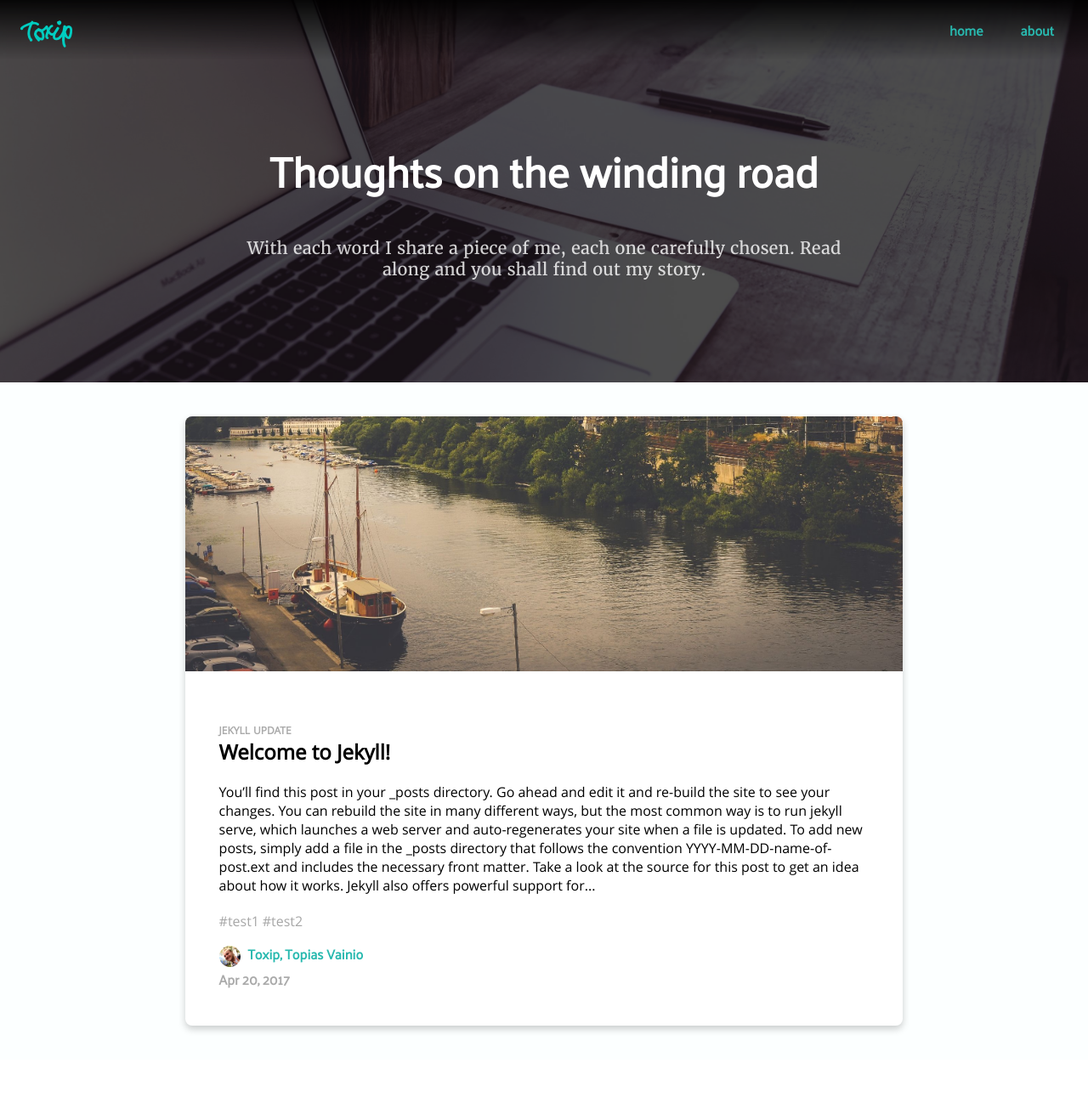
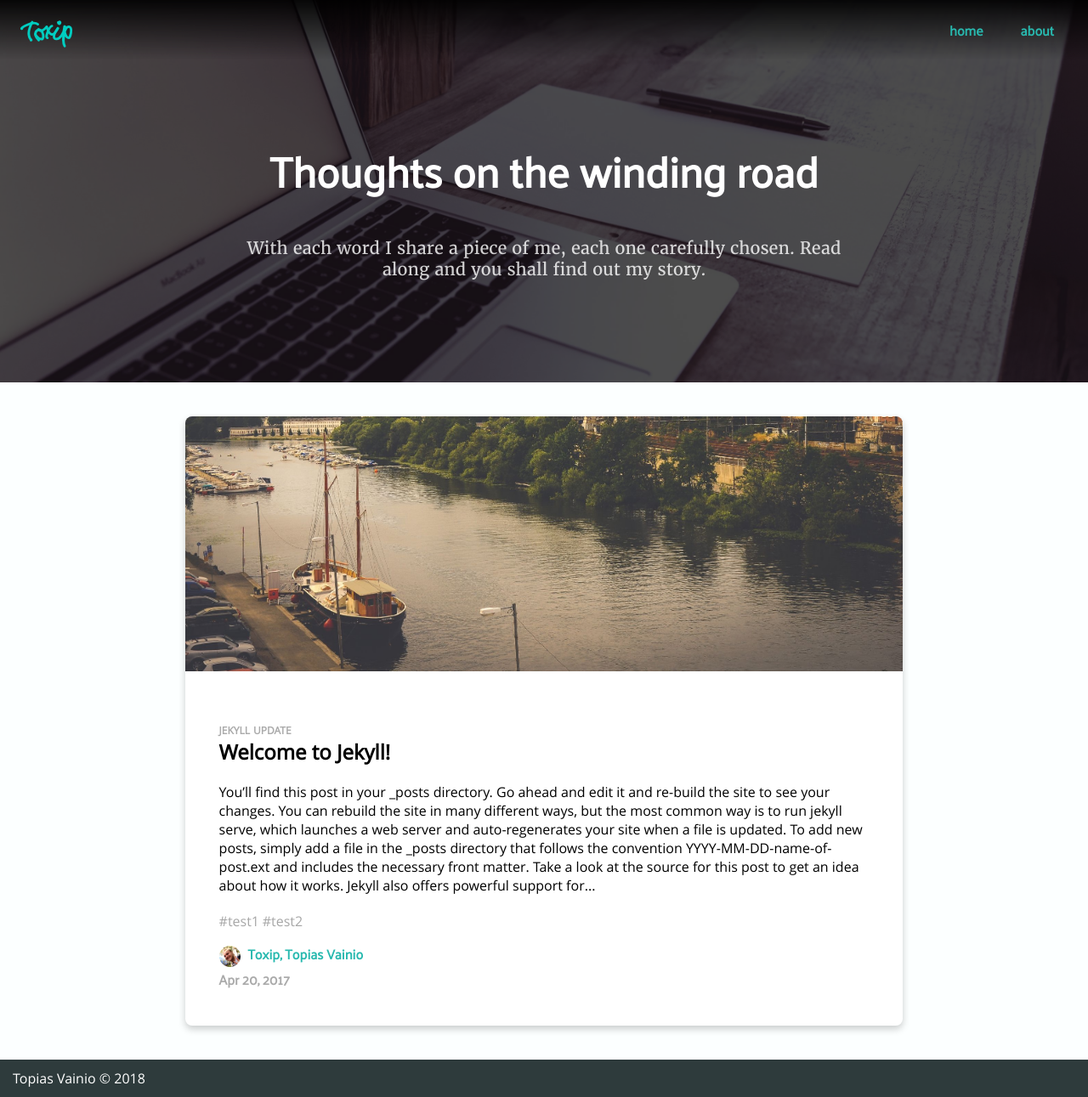
Before and after one commit to topiasv/toxip.net, a Jekyll site: the page built from index.html, in a window 1280 px wide and 1291 px high. Shown: the whole window at 85% size. Built offline with Jekyll 4.4.1, drawn with Linux system fonts in a browser that asks for light colours; nearby versions of some CDN libraries.

Commit message:
Add footer with social media links

```diff
--- /dev/null
+++ b/_includes/footer.html
@@ -0,0 +1,6 @@
+<div class="footer">
+  <div class="copyright-container">
+    <span class="copyright-notice">Topias Vainio &copy 2018</span>
+  </div>
+  {% include social.html %}
+</div>
--- a/_includes/nav.html
+++ b/_includes/nav.html
@@ -1,6 +1,6 @@
 
 <div id="navbar">
-  <a class="site-logo" href="/">
+  <a class="site-logo svg-link" href="/">
     <img class="svg" src="/img/signature.svg" alt="Toxip">
   </a>
   <div id="menu-toggle" onclick=toggleMenu()>
--- /dev/null
+++ b/_includes/social.html
@@ -0,0 +1,9 @@
+<div class="social">
+  {% for service in site.social.services %}
+  <ul>
+    <li><a class="svg-link" href="{{service.href}}" rel="me">
+      <img class="svg" src="/img/icons/{{service.service}}.svg"/>
+    </a></li>
+  </ul>
+  {% endfor %}
+</div>
--- a/_layouts/toxip.html
+++ b/_layouts/toxip.html
@@ -7,4 +7,5 @@
       {{content}}
     </div>
   </body>
+  {% include footer.html %}
 </html>
--- a/css/main.css
+++ b/css/main.css
@@ -52,21 +52,53 @@
 }
 
 .site-logo .svg {
-  filter: invert(1);
   height: 40px;
   transition: .3s;
 }
 
-html:not(.can-touch) .site-logo:hover .svg,
-.site-logo:active .svg {
+.svg-link .svg {
+  filter: invert(1);
+}
+
+html:not(.can-touch) .svg-link:hover .svg,
+.svg-link:active .svg {
   filter: invert(.5) sepia(1) saturate(5) hue-rotate(130deg);
 }
 
+/* Social */
+
+.social {
+  display: flex;
+  padding: 0 0 0 0;
+  transition: .3s;
+  justify-content: center;
+}
+
+.social ul {
+  display: flex;
+  margin: 0;
+  padding-left: 0;
+}
+
+.social a {
+  display: flex;
+  padding: 10px;
+  transition: .3s;
+}
+
+.social li {
+  display: inline-block;
+}
+
+html:not(.can-touch) #nav a:hover {
+  background-color: #28b9af;
+  color: white;
+}
 
 /* Navbar */
 
 #nav-container {
-  display: block;
+  display: flex;
   float: right;
   padding-right: 20px;
   transition: .3s;
@@ -102,8 +134,6 @@
   color: white;
 }
 
-
-
 /* nav bar scroll effect*/
 
 #navbar {
@@ -130,12 +160,15 @@
 }
 
 #navbar.scrolled .site-logo .svg {
-  filter: invert(0);
   height: 35px;
 }
 
-html:not(.can-touch) #navbar.scrolled .site-logo:hover .svg,
-#navbar.scrolled .site-logo:active .svg {
+#navbar.scrolled .svg-link .svg {
+  filter: invert(0);
+}
+
+html:not(.can-touch) #navbar.scrolled .svg-link:hover .svg,
+#navbar.scrolled .svg-link:active .svg {
   filter: invert(.5) sepia(1) saturate(5) hue-rotate(130deg);
 }
 
@@ -158,6 +191,25 @@
   background-repeat: no-repeat;
   background-position: 100% 50%;
   background-size: 100%;
+}
+
+.footer {
+  background-color: #2e3b3c;
+  width: 100%;
+  height: 44px;
+}
+
+.copyright-container {
+  display: block;
+  position: absolute;
+  left: 15px;
+}
+
+.copyright-notice {
+  display: inline-block;
+  padding-top: 11px;
+  color: white;
+  font-family: 'Open Sans', sans-serif;
 }
 
 .snap-to-bot {
@@ -592,7 +644,7 @@
     padding-top: 50px;
   }
 
-  #navbar.expanded .site-logo .svg {
+  #navbar.expanded .svg-link .svg {
     filter: invert(0);
   }
 
@@ -607,6 +659,28 @@
     margin: 0 auto;
   }
 
+
+  .footer {
+    height: 88px;
+  }
+
+  .copyright-container {
+    position: relative;
+    margin: 0 auto;
+    width: 156px;
+    left: 0;
+  }
+
+  .copyright-notice {
+    margin: 0 auto;
+    padding-top: 11px;
+    color: white;
+    font-family: 'Open Sans', sans-serif;
+  }
+
+  .footer .social {
+    padding-top: 5px;
+  }
 }
 
 @media screen and (max-width: 500px) {
```
Also changed, not shown: img/icons/email.svg (added), img/icons/github.svg (added), img/icons/linkedin.svg (added), img/icons/telegram.svg (added), img/icons/twitter.svg (added).
